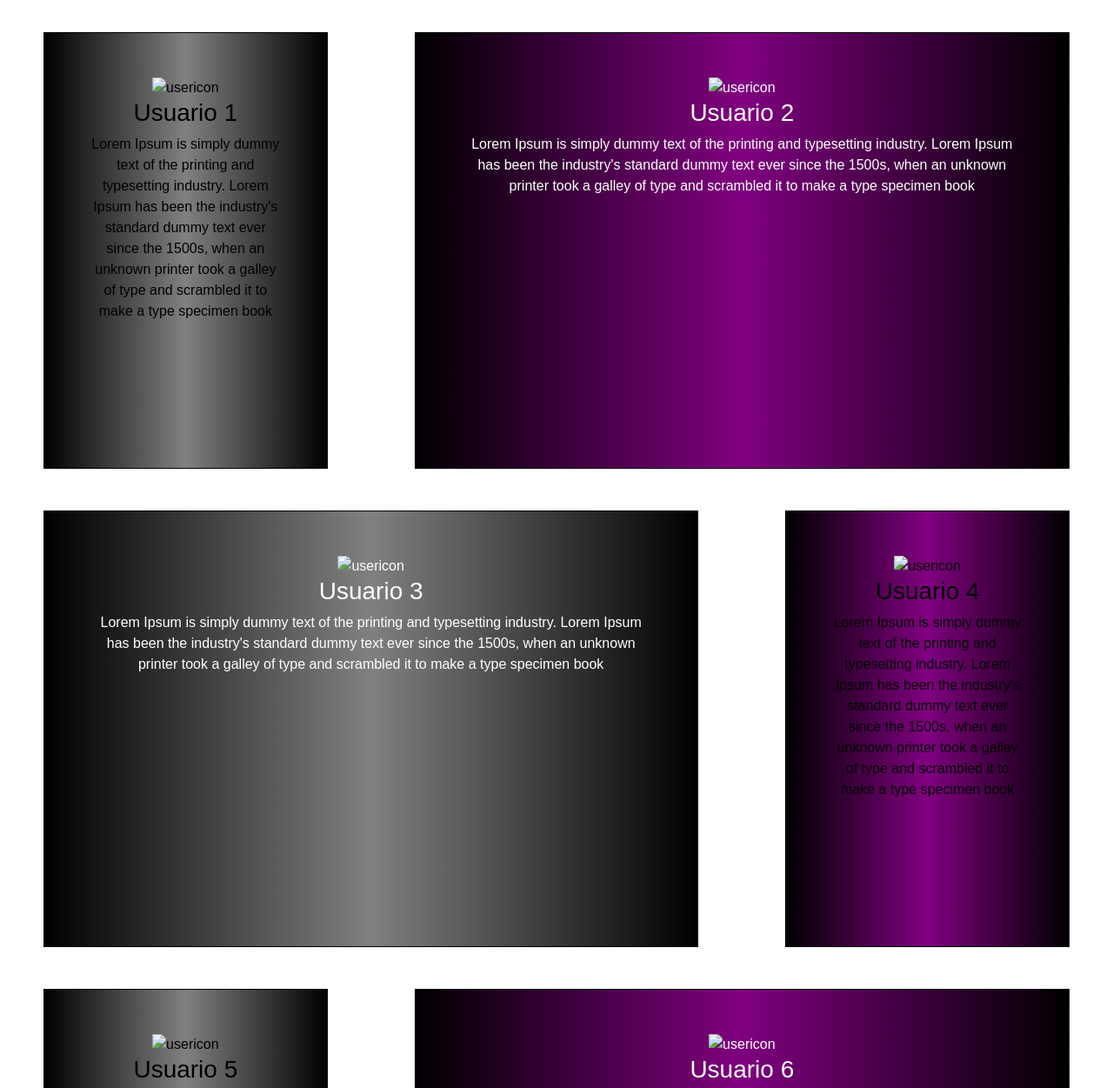
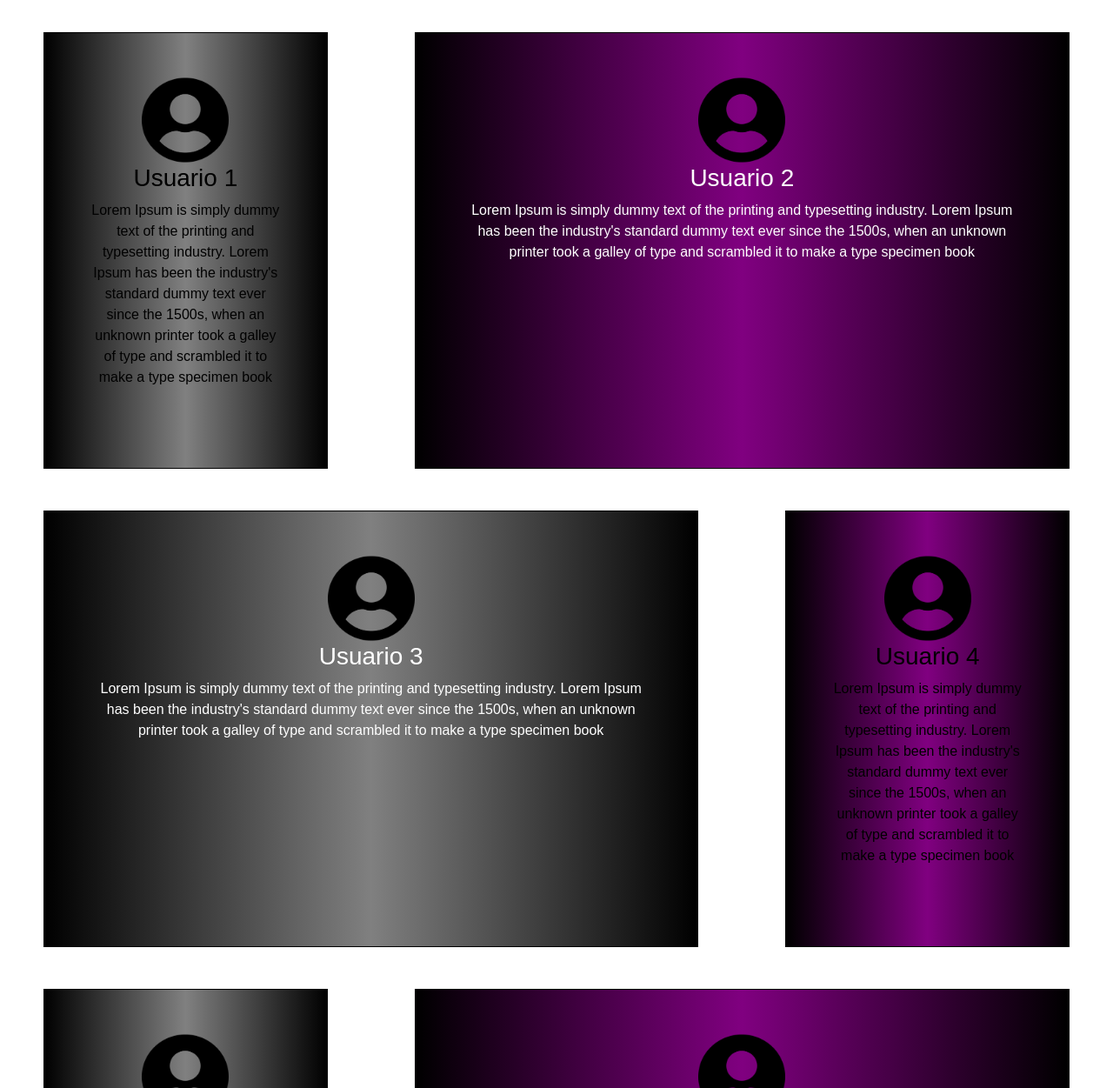
Before and after one commit to Juuan3097/PF-Rios, a plain HTML site: page pages/testimonios.html in a window 1280 px wide. Shown: the part 103-1354 px from the top of the page at 87% size. Drawn offline with nearby package versions, Linux system fonts and the light colour scheme.

Commit message:
Sexto commit

```diff
--- a/pages/testimonios.html
+++ b/pages/testimonios.html
@@ -19,7 +19,7 @@
         <nav class="navbar navbar-expand-lg navbar-light bg-light">
             <div class="navbar-color container-fluid">
                 <a class="navbar-brand" href="../index.html">
-                    <img src="/img/logo6.png" href="../index.html" height="90" width="140" alt="">
+                    <img src="../img/logo6.png" href="../index.html" height="90" width="140" alt="">
                 </a>
                 <button class="navbar-toggler" type="button" data-bs-toggle="collapse" data-bs-target="#navbarNav"
                     aria-controls="navbarNav" aria-expanded="false" aria-label="Toggle navigation">
@@ -54,7 +54,7 @@
     <div class="container-t">
         <div class="card-testimonios cero" data-aos="fade-down">
             <div>
-                <img src="img/usericon.png" alt="usericon " height="100" width="100">
+                <img src="../img/usericon.png" alt="usericon " height="100" width="100">
             </div>
             <div>
                 <h3>Usuario 1</h3>
@@ -69,7 +69,7 @@
         </div>
         <div class="card-testimonios uno" data-aos="fade-down">
             <div>
-                <img src="img/usericon.png" alt="usericon " height="100" width="100">
+                <img src="../img/usericon.png" alt="usericon " height="100" width="100">
             </div>
             <div>
                 <h3>Usuario 2</h3>
@@ -84,7 +84,7 @@
         </div>
         <div class="card-testimonios dos" data-aos="fade-down">
             <div>
-                <img src="img/usericon.png" alt="usericon " height="100" width="100">
+                <img src="../img/usericon.png" alt="usericon " height="100" width="100">
             </div>
             <div>
                 <h3>Usuario 3</h3>
@@ -99,7 +99,7 @@
         </div>
         <div class="card-testimonios tres" data-aos="fade-down">
             <div>
-                <img src="img/usericon.png" alt="usericon " height="100" width="100">
+                <img src="../img/usericon.png" alt="usericon " height="100" width="100">
             </div>
             <div>
                 <h3>Usuario 4</h3>
@@ -114,7 +114,7 @@
         </div>
         <div class="card-testimonios cuatro" data-aos="fade-down">
             <div>
-                <img src="img/usericon.png" alt="usericon " height="100" width="100">
+                <img src="../img/usericon.png" alt="usericon " height="100" width="100">
             </div>
             <div>
                 <h3>Usuario 5</h3>
@@ -129,7 +129,7 @@
         </div>
         <div class="card-testimonios cinco" data-aos="fade-down">
             <div>
-                <img src="img/usericon.png" alt="usericon " height="100" width="100">
+                <img src="../img/usericon.png" alt="usericon " height="100" width="100">
             </div>
             <div>
                 <h3>Usuario 6</h3>
```
